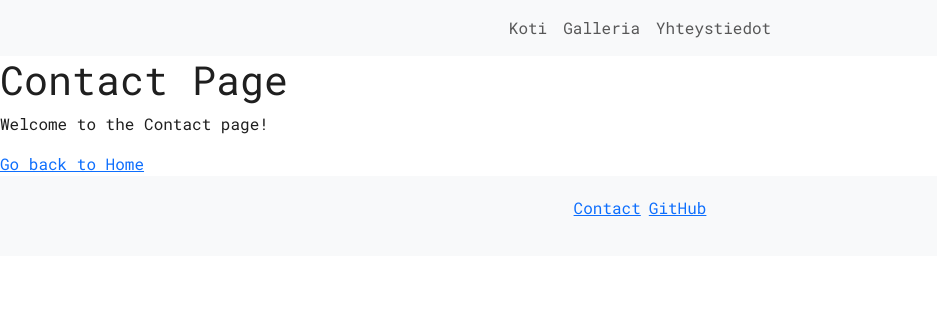
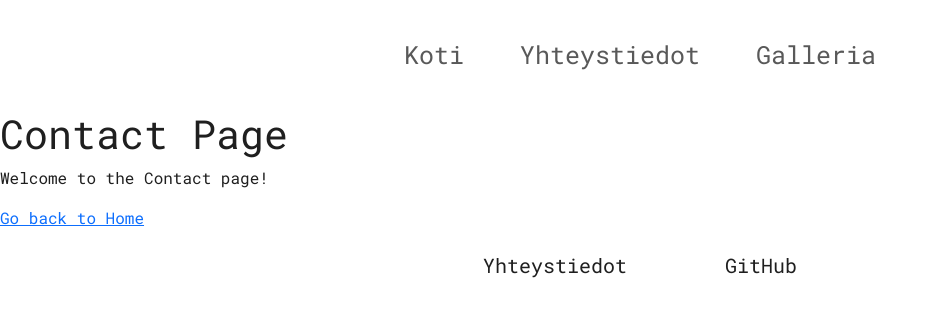
Before and after one commit to AkseliRaj/CV-Website, a React (Create React App) app: page /Contact in a window 1280 px wide. Shown: the top 316 px of the page, without its empty margins (0-937 px from the left). Built offline with nearby package versions, Linux system fonts and the light colour scheme.

Commit message:
Added styling to Navbar and Footer

```diff
--- a/src/components/Footer.js
+++ b/src/components/Footer.js
@@ -8,10 +8,10 @@ const Footer = () => {
       <div>
         <ul className="list-inline">
           <li className="list-inline-item">
-            <Link to="/Contact">Contact</Link>
+            <Link to="/Contact" id="footer-Link">Yhteystiedot</Link>
           </li>
           <li className="list-inline-item">
-            <a href="https://github.com/AkseliRaj" target="_blank" rel="noopener noreferrer">GitHub</a>
+            <a href="https://github.com/AkseliRaj" target="_blank" rel="noopener noreferrer" id="footer-Link">GitHub</a>
           </li>
         </ul>
       </div>
--- a/src/components/NavigationBar.js
+++ b/src/components/NavigationBar.js
@@ -1,10 +1,11 @@
 import React from 'react';
 import { Link } from 'react-router-dom';
 import 'bootstrap/dist/css/bootstrap.min.css';
+import '../styles/navbar.css'
 
 const NavigationBar = () => {
   return (
-    <nav className="navbar navbar-expand-lg navbar-light bg-light">
+    <nav className="navbar navbar-expand-lg navbar-light">
       <div className="container">
         <div className="collapse navbar-collapse" id="navbarNav">
           <ul className="navbar-nav mx-auto">
@@ -15,12 +16,12 @@ const NavigationBar = () => {
             </li>
             <li className="nav-item">
               <Link className="nav-link" to="/Contact">
-                Galleria
+              Yhteystiedot
               </Link>
             </li>
             <li className="nav-item">
               <Link className="nav-link" to="/Gallery">
-                Yhteystiedot
+                Galleria
               </Link>
             </li>
           </ul>
--- a/src/styles/footer.css
+++ b/src/styles/footer.css
@@ -1,5 +1,11 @@
 .footer {
-    background-color: #f8f9fa;
-    padding: 20px;
+
     text-align: center;
   }
+
+#footer-Link {
+  font-size: 20px;
+  padding: 25px;
+  text-decoration: none;
+  color: #1F1F1F;
+}
--- /dev/null
+++ b/src/styles/navbar.css
@@ -0,0 +1,7 @@
+nav {
+    font-size: 25px;
+}
+
+li {
+    padding: 20px;
+}
```
